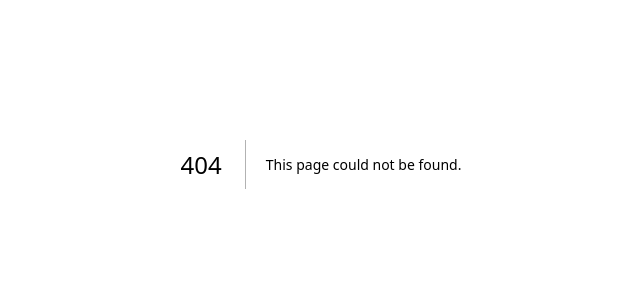
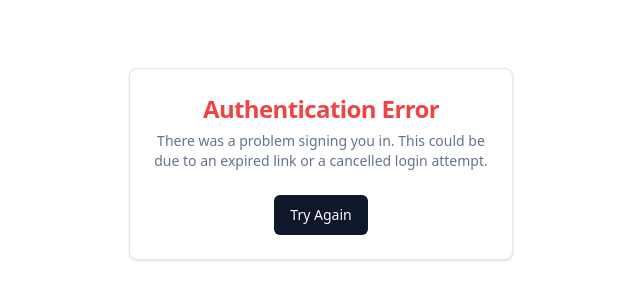
Before and after one commit to n-ithesh/BookMark, a Next.js app: page /auth/auth-code-error in a window 1280 px wide. Before the commit this address had no page. Shown: the part 236-536 px from the top of the page, without its empty margins (319-959 px from the left). Built offline with nearby package versions, Linux system fonts and the light colour scheme.

Commit message:
feat: Add Supabase authentication callback handler and dedicated error page.

```diff
--- /dev/null
+++ b/app/auth/auth-code-error/page.tsx
@@ -0,0 +1,30 @@
+import { Button } from "@/components/ui/button"
+import { Card, CardDescription, CardFooter, CardHeader, CardTitle } from "@/components/ui/card"
+import Link from "next/link"
+
+export default async function AuthError({
+    searchParams,
+}: {
+    searchParams: Promise<{ [key: string]: string | string[] | undefined }>
+}) {
+    const { error } = await searchParams
+    const errorMessage = error ? decodeURIComponent(error as string) : "There was a problem signing you in. This could be due to an expired link or a cancelled login attempt."
+
+    return (
+        <div className="flex min-h-screen items-center justify-center p-4">
+            <Card className="w-full max-w-sm text-center">
+                <CardHeader>
+                    <CardTitle className="text-2xl font-bold text-destructive">Authentication Error</CardTitle>
+                    <CardDescription>
+                        {errorMessage}
+                    </CardDescription>
+                </CardHeader>
+                <CardFooter className="flex justify-center">
+                    <Button asChild>
+                        <Link href="/">Try Again</Link>
+                    </Button>
+                </CardFooter>
+            </Card>
+        </div>
+    )
+}
--- a/app/auth/callback/route.ts
+++ b/app/auth/callback/route.ts
@@ -12,9 +12,12 @@ export async function GET(request: NextRequest) {
         const { error } = await supabase.auth.exchangeCodeForSession(code)
         if (!error) {
             redirect(next)
+        } else {
+            console.error('Auth error:', error)
+            redirect(`/auth/auth-code-error?error=${encodeURIComponent(error.message)}`)
         }
     }
 
     // return the user to an error page with instructions
-    redirect('/auth/auth-code-error')
+    redirect('/auth/auth-code-error?error=No+code+provided')
 }
```
